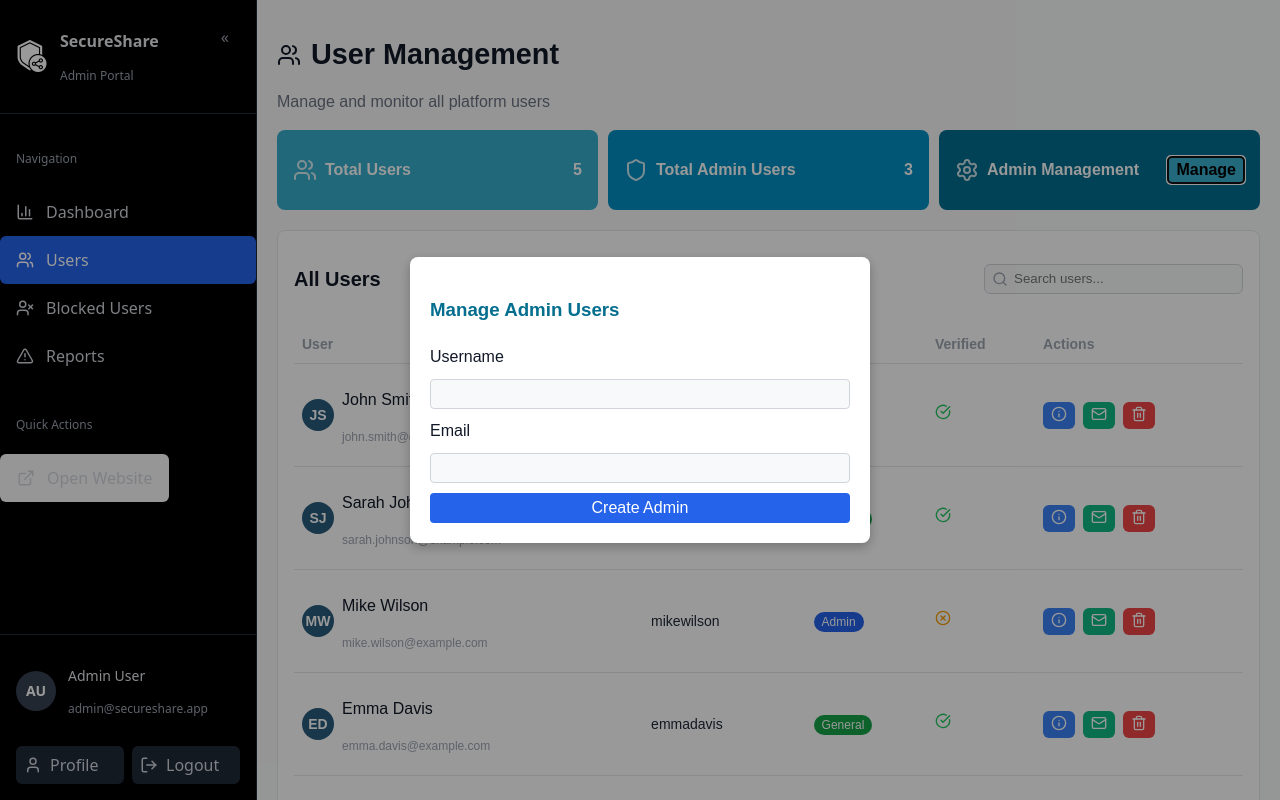
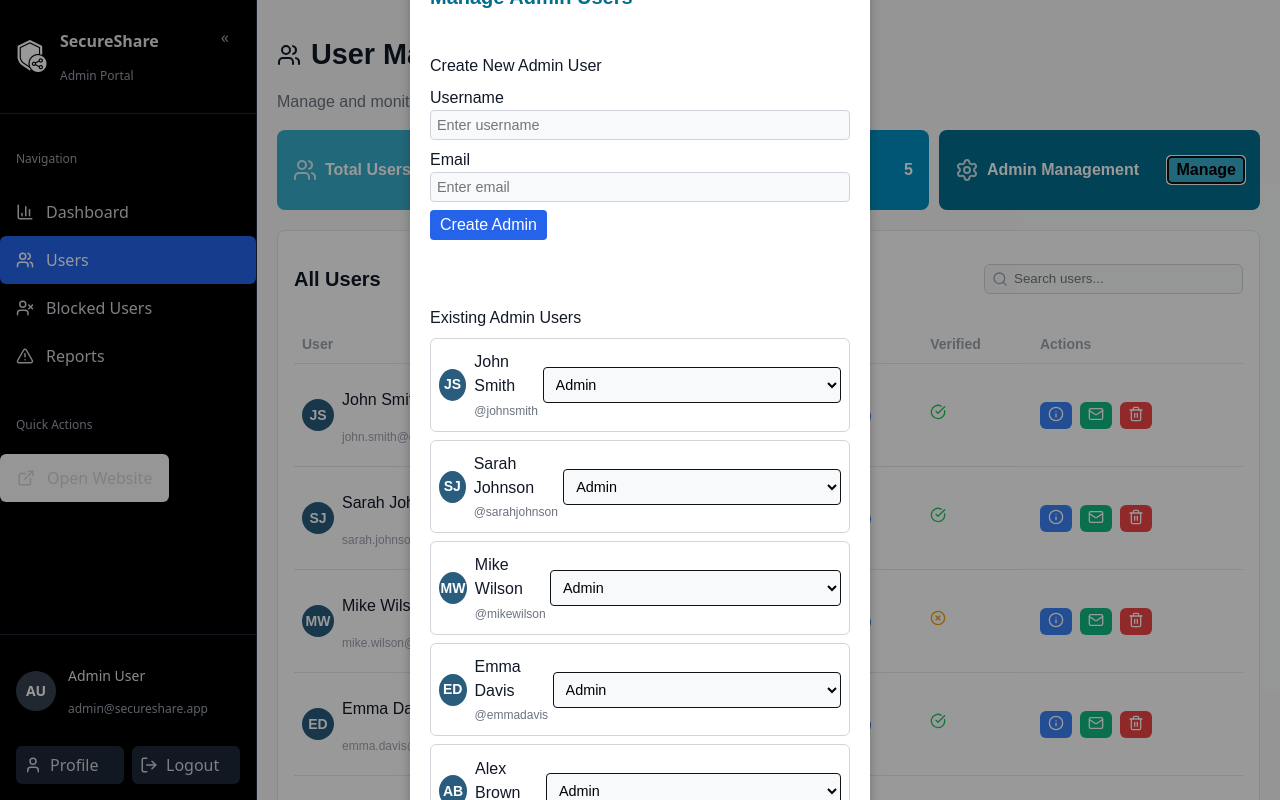
Before and after one commit to COS301-SE-2025/Secure-File-Sharing-Platform, a React (Vite) app in the folder sfsp-admin/: page /users in a window 1280 px wide. Both pictures are taken after a click on the button "Manage". Built offline with nearby package versions, Linux system fonts and the light colour scheme.

Commit message:
added sections for admin management

```diff
--- a/sfsp-admin/src/ui/users/Users.css
+++ b/sfsp-admin/src/ui/users/Users.css
@@ -324,3 +324,86 @@
     border-radius: 4px;
     z-index: 100;
 }
+
+.modal-title {
+  font-size: 1.25rem;
+  font-weight: bold;
+  margin-bottom: 1rem;
+}
+
+/* Create Admin Section */
+.admin-create-section {
+  margin-bottom: 2rem;
+}
+
+.admin-create-section h4 {
+  font-weight: 500;
+  margin-bottom: 0.5rem;
+}
+
+.admin-create-section input {
+  width: 100%;
+  padding: 6px;
+  margin-bottom: 0.5rem;
+  border-radius: 4px;
+  border: 1px solid #D1D5DB;
+}
+
+.admin-create-section button {
+  padding: 6px 10px;
+  border-radius: 4px;
+  border: none;
+  cursor: pointer;
+  background: #2563EB;
+  color: white;
+}
+
+.admin-create-section button:hover {
+  background: #1D4ED8;
+}
+
+/* Existing Admins Section */
+.existing-admins-section h4 {
+  font-weight: 500;
+  margin-bottom: 0.5rem;
+}
+
+.existing-admins-list {
+  display: flex;
+  flex-direction: column;
+  gap: 0.5rem;
+}
+
+.admin-row {
+  display: flex;
+  justify-content: space-between;
+  align-items: center;
+  padding: 8px;
+  border: 1px solid #D1D5DB;
+  border-radius: 6px;
+}
+
+.admin-info {
+  display: flex;
+  align-items: center;
+  gap: 0.5rem;
+}
+
+.admin-name {
+  font-weight: 500;
+}
+
+.admin-username {
+  font-size: 0.75rem;
+  color: #6B7280;
+}
+
+/* Role select */
+.role-select {
+  padding: 4px 6px;
+  border-radius: 4px;
+  border: 1px solid #D1D5DB;
+  font-size: 0.875rem;
+  background: #fff;
+  color: #111827;
+}
--- a/sfsp-admin/src/ui/users/Users.jsx
+++ b/sfsp-admin/src/ui/users/Users.jsx
@@ -14,9 +14,9 @@ const Users = () => {
 
     const usersData = [
         { id: 1, username: "johnsmith", name: "John Smith", email: "john.smith@example.com", avatar: "", role: "admin", verified: true, status: "Active", joinDate: "2024-01-15", lastAccess: "2 hours ago", filesShared: 45 },
-        { id: 2, username: "sarahjohnson", name: "Sarah Johnson", email: "sarah.johnson@example.com", avatar: "", role: "general", verified: true, status: "Active", joinDate: "2024-02-10", lastAccess: "1 day ago", filesShared: 23 },
+        { id: 2, username: "sarahjohnson", name: "Sarah Johnson", email: "sarah.johnson@example.com", avatar: "", role: "admin", verified: true, status: "Active", joinDate: "2024-02-10", lastAccess: "1 day ago", filesShared: 23 },
         { id: 3, username: "mikewilson", name: "Mike Wilson", email: "mike.wilson@example.com", avatar: "", role: "admin", verified: false, status: "Inactive", joinDate: "2024-01-20", lastAccess: "1 week ago", filesShared: 67 },
-        { id: 4, username: "emmadavis", name: "Emma Davis", email: "emma.davis@example.com", avatar: "", role: "general", verified: true, status: "Active", joinDate: "2024-03-05", lastAccess: "30 minutes ago", filesShared: 12 },
+        { id: 4, username: "emmadavis", name: "Emma Davis", email: "emma.davis@example.com", avatar: "", role: "admin", verified: true, status: "Active", joinDate: "2024-03-05", lastAccess: "30 minutes ago", filesShared: 12 },
         { id: 5, username: "alexbrown", name: "Alex Brown", email: "alex.brown@example.com", avatar: "", role: "admin", verified: true, status: "Active", joinDate: "2024-02-20", lastAccess: "5 minutes ago", filesShared: 89 }
     ];
 
@@ -64,6 +64,16 @@ const Users = () => {
         setTimeout(() => setToastMessage(""), 3000);
     };
 
+    const handleRoleChange = (userId, newRole) => {
+        setUsers((prevUsers) =>
+            prevUsers.map((user) =>
+                user.id === userId ? { ...user, role: newRole } : user
+            )
+        );
+        setToastMessage(`User role updated to ${newRole}`);
+        setTimeout(() => setToastMessage(""), 3000);
+    };
+
     const getRoleColor = (role) => role === "admin" ? "role-admin" : "role-general";
 
     return (
@@ -106,18 +116,70 @@ const Users = () => {
             {/* Admin Dialog */}
             {isAdminDialogOpen && (
                 <div className="modal-backdrop" onClick={() => setIsAdminDialogOpen(false)}>
-                    <div className="modal" onClick={e => e.stopPropagation()}>
-                        <h3>Manage Admin Users</h3>
-                        <div className="admin-create">
+                    <div className="modal" onClick={(e) => e.stopPropagation()}>
+                        <h3 className="modal-title">Manage Admin Users</h3>
+
+                        {/* Create New Admin */}
+                        <div className="admin-create-section">
+                            <h4>Create New Admin User</h4>
                             <label>Username</label>
-                            <input type="text" value={newAdminUsername} onChange={e => setNewAdminUsername(e.target.value)} />
+                            <input
+                                type="text"
+                                value={newAdminUsername}
+                                onChange={(e) => setNewAdminUsername(e.target.value)}
+                                placeholder="Enter username"
+                            />
                             <label>Email</label>
-                            <input type="email" value={newAdminEmail} onChange={e => setNewAdminEmail(e.target.value)} />
+                            <input
+                                type="email"
+                                value={newAdminEmail}
+                                onChange={(e) => setNewAdminEmail(e.target.value)}
+                                placeholder="Enter email"
+                            />
                             <button onClick={handleCreateAdmin}>Create Admin</button>
+                        </div>
+
+                        {/* Existing Admins */}
+                        <div className="existing-admins-section">
+                            <h4>Existing Admin Users</h4>
+                            <div className="existing-admins-list">
+                                {users
+                                    .filter((user) => user.role === "admin")
+                                    .map((admin) => (
+                                        <div key={admin.id} className="admin-row">
+                                            <div className="admin-info">
+                                                {admin.avatar ? (
+                                                    <img src={admin.avatar} alt="avatar" className="avatar" />
+                                                ) : (
+                                                    <div className="avatar-fallback">
+                                                        {admin.name
+                                                            .split(" ")
+                                                            .map((n) => n[0])
+                                                            .join("")}
+                                                    </div>
+                                                )}
+                                                <div>
+                                                    <p className="admin-name">{admin.name}</p>
+                                                    <p className="admin-username">@{admin.username}</p>
+                                                </div>
+                                            </div>
+
+                                            <select
+                                                value={admin.role}
+                                                onChange={(e) => handleRoleChange(admin.id, e.target.value)}
+                                                className="role-select"
+                                            >
+                                                <option value="admin">Admin</option>
+                                                <option value="general">General</option>
+                                            </select>
+                                        </div>
+                                    ))}
+                            </div>
                         </div>
                     </div>
                 </div>
             )}
+
 
             {/* Users Table */}
             <div className="users-table-card">
```
